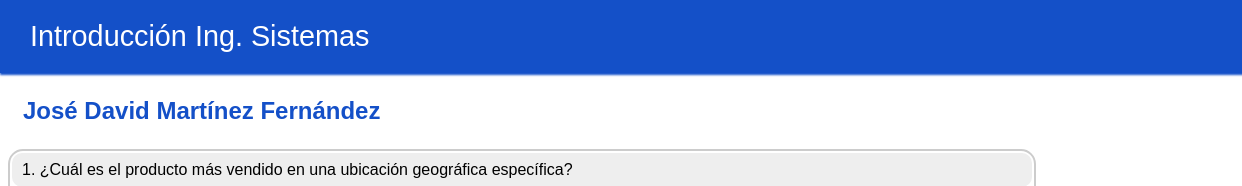
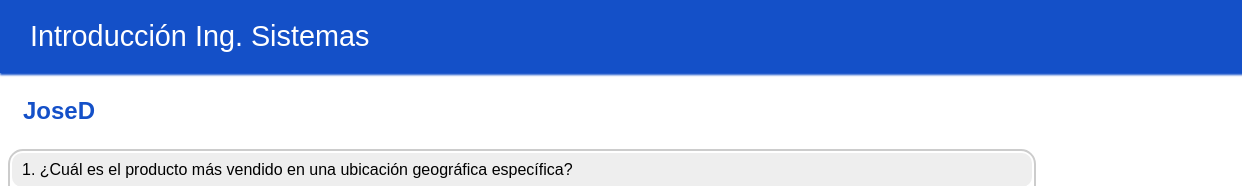
Before and after one commit to JoseD2021/JoseD2021.github.io, a plain HTML site: page index.html in a window 1280 px wide. Shown: the top 186 px of the page, 0-1242 px from the left. Drawn offline with Linux system fonts and the light colour scheme; grey boxes are pictures that could not be loaded.

Commit message:
Update index.html

```diff
--- a/index.html
+++ b/index.html
@@ -14,7 +14,7 @@
         <img src="https://th.bing.com/th/id/OIP.usPFknkDsphcLOJ12OX6-wHaCA?pid=ImgDet&rs=1"><p>Introducción Ing. Sistemas</p>
     </header>
     <section>
-        <h2><p>José David Martínez Fernández</p></h2>
+        <h2><p>JoseD</p></h2>
         <section class="summary">
             <section>1. ¿Cuál es el producto más vendido en una ubicación geográfica específica?</section>
             <section>
```
